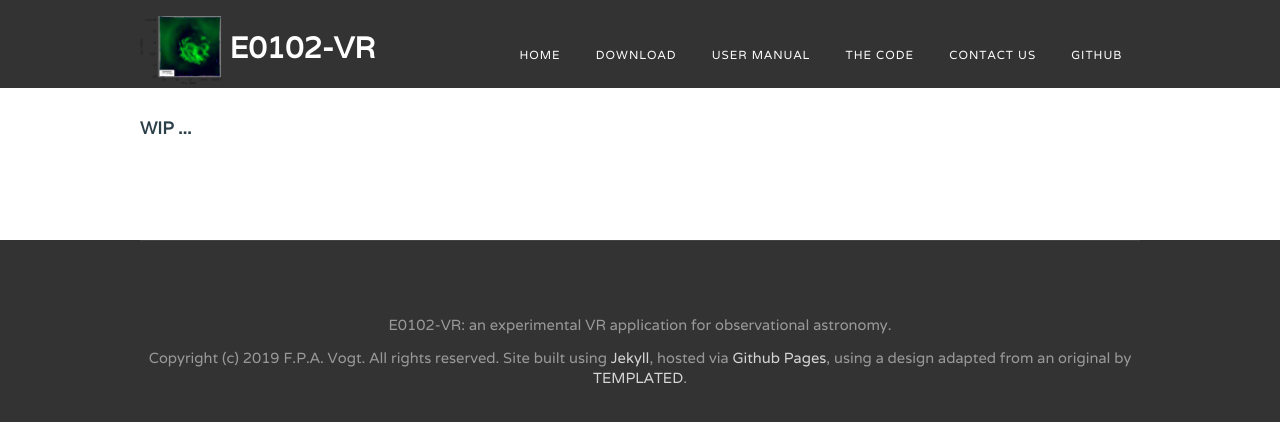
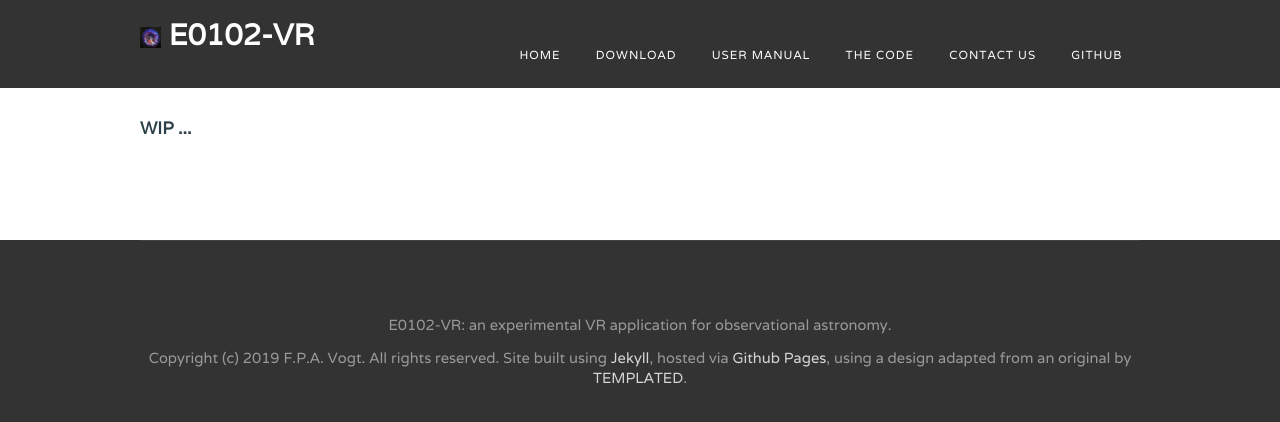
Before and after one commit to fpavogt/E0102-VR, a Jekyll site: the page built from manual.html, in a window 1280 px wide. Shown: the top 422 px of the page. Built offline with Jekyll 4.4.1, drawn with Linux system fonts in a browser that asks for light colours.

Commit message:
Updated icon

```diff
--- a/_includes/header.html
+++ b/_includes/header.html
@@ -1,7 +1,7 @@
 <div id="header-wrapper">
 	<div id="header" class="container">
 		<div id="logo">
-			<h1><img src="./images/E0102_muse.png" style="width:10%;vertical-align:middle"/> <a href="#">E0102-VR</a></h1>
+			<h1><img src="./images/app_icon.png" style="width:4%;vertical-align:middle"/> <a href="#">E0102-VR</a></h1>
 		</div>
 		<div id="menu" style="vertical-align:middle">
 			<ul>
```
Also changed, not shown: images/app_icon.png (added).
